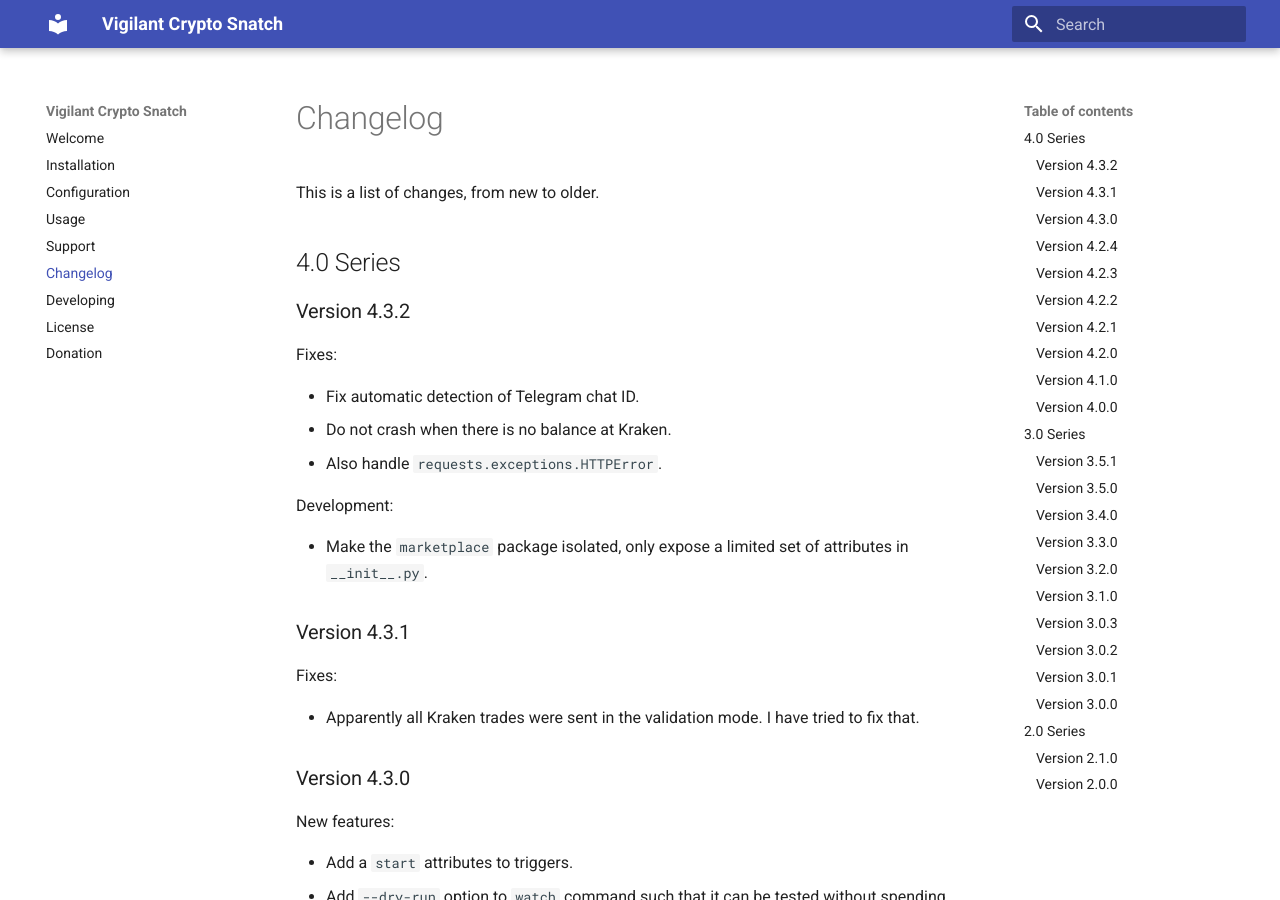
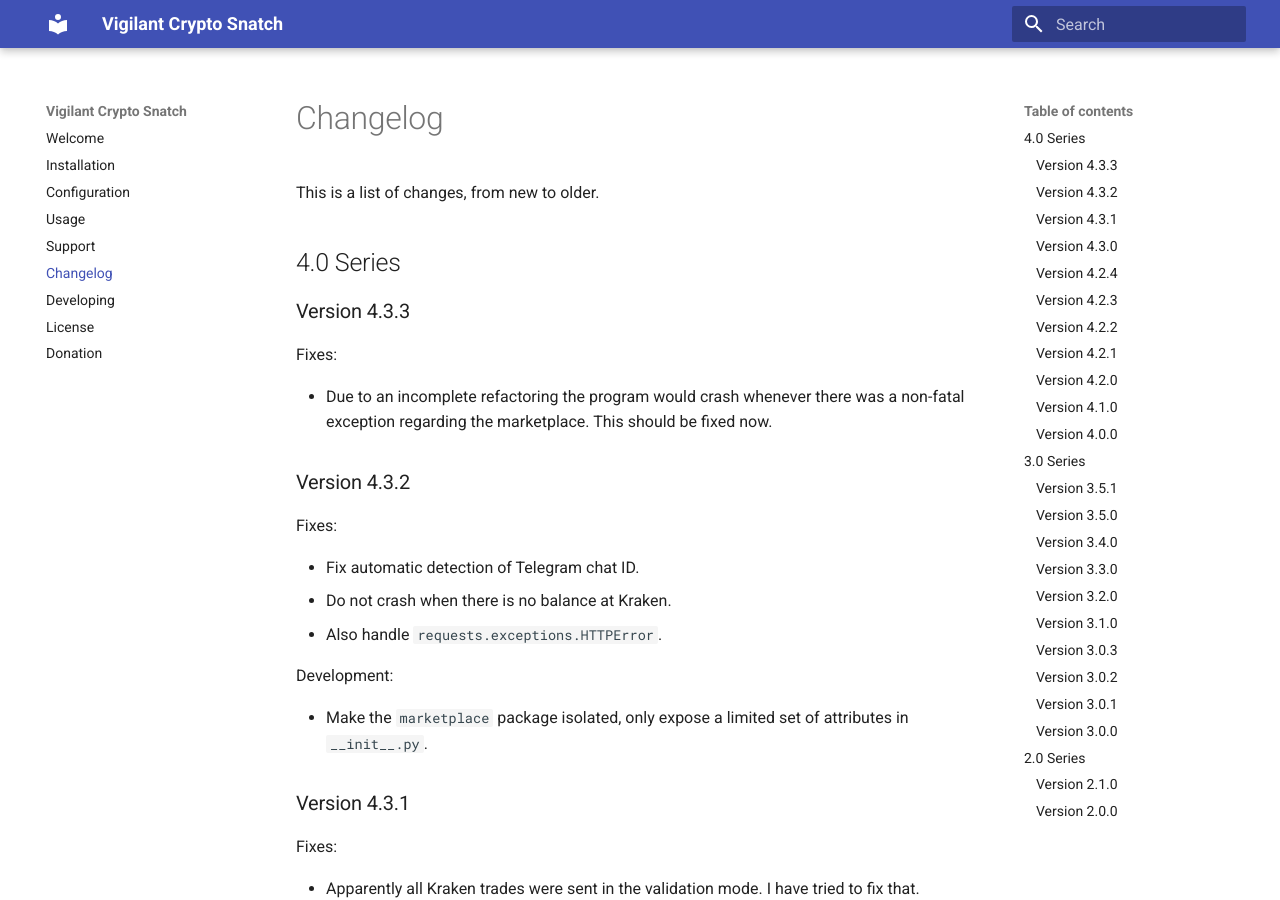
Before and after one commit to martin-ueding/vigilant-crypto-snatch, an MkDocs documentation site: the page built from docs/changelog.md, in a window 1280 px wide and 900 px high. Built offline with MkDocs 1.6.1 and Material for MkDocs 9.7.7, drawn with Linux system fonts in a browser that asks for light colours.

Commit message:
Release 4.3.3

```diff
--- a/docs/changelog.md
+++ b/docs/changelog.md
@@ -3,6 +3,12 @@
 This is a list of changes, from new to older.
 
 ## 4.0 Series
+
+### Version 4.3.3
+
+Fixes:
+
+- Due to an incomplete refactoring the program would crash whenever there was a non-fatal exception regarding the marketplace. This should be fixed now.
 
 ### Version 4.3.2
 
--- a/pyproject.toml
+++ b/pyproject.toml
@@ -1,6 +1,6 @@
 [tool.poetry]
 name = "vigilant-crypto-snatch"
-version = "4.3.2"
+version = "4.3.3"
 description = "Crypto currency buying agent"
 authors = ["Martin Ueding <mu@martin-ueding.de>"]
 license = "MIT"
--- a/src/vigilant_crypto_snatch/__init__.py
+++ b/src/vigilant_crypto_snatch/__init__.py
@@ -7,4 +7,4 @@ h.setFormatter(logging.Formatter("%(name)s %(levelname)s %(message)s"))
 h.setLevel(logging.INFO)
 logger.addHandler(h)
 
-__version__ = "4.3.2"
+__version__ = "4.3.3"
```
